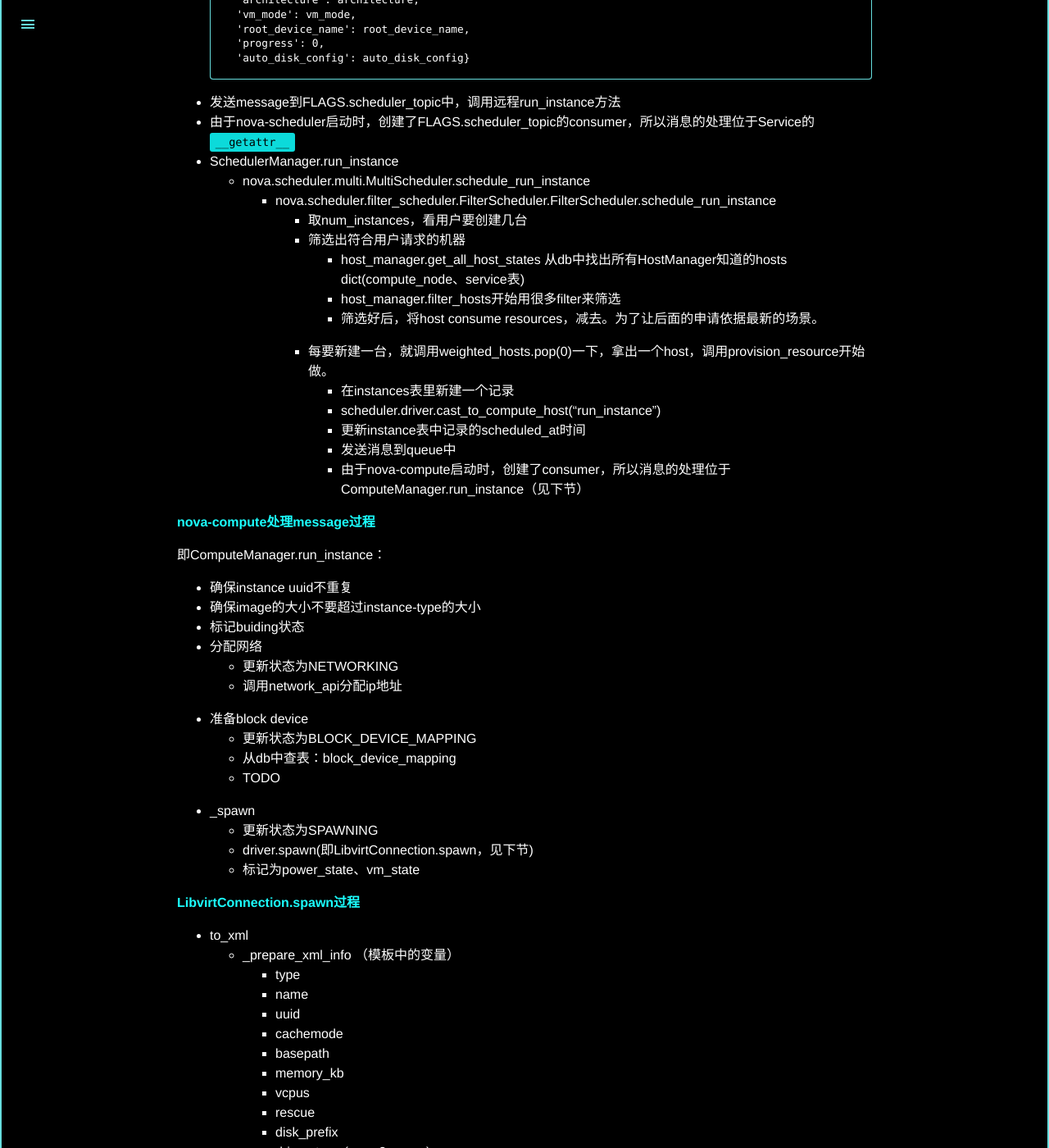
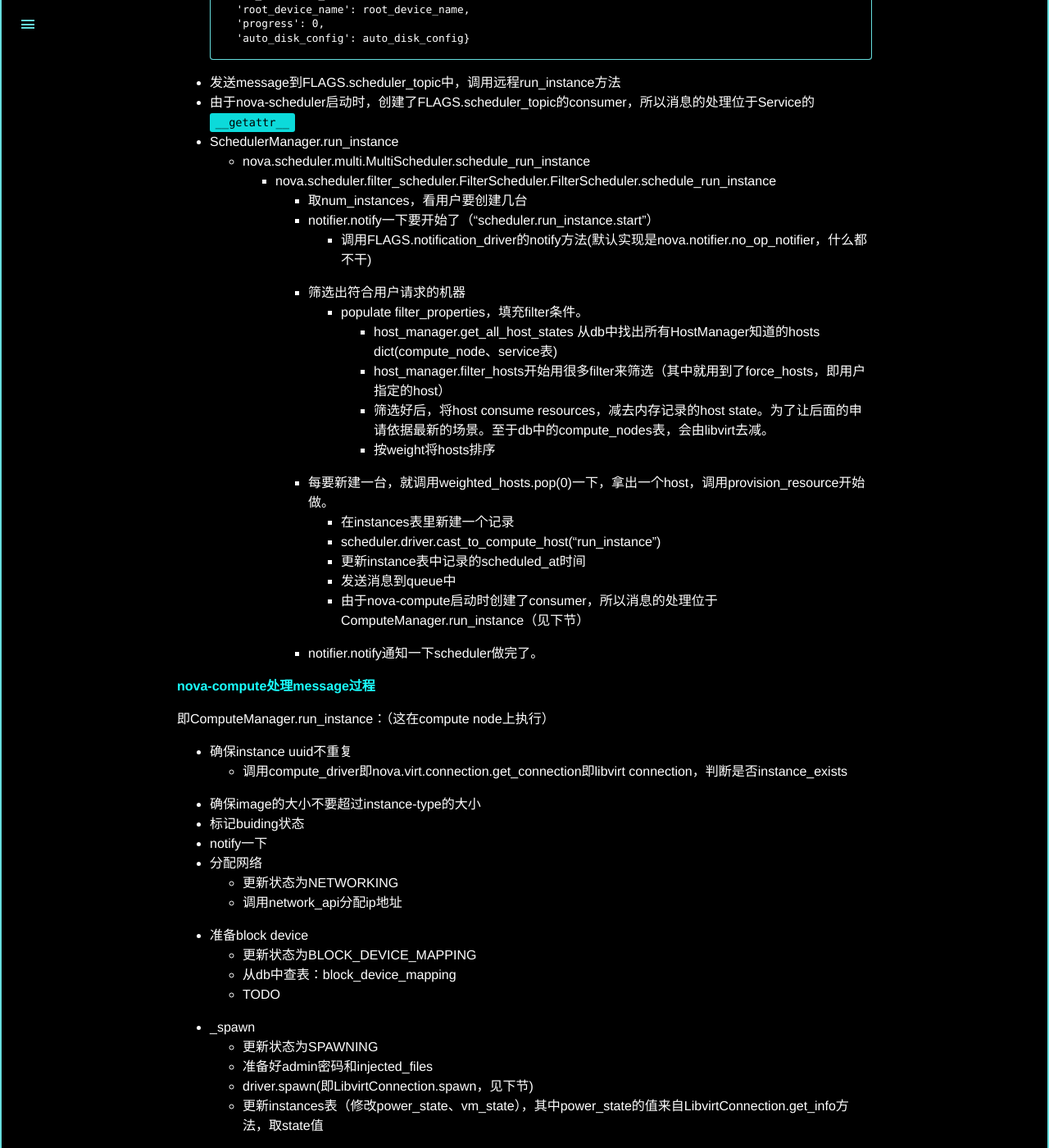
Before and after one commit to CheeseLee/zhouyaguo.github.io, a Jekyll site: the page built from _posts/2015-09-02-nova.md, in a window 1280 px wide and 1400 px high, scrolled down 5761 px. Shown: the whole window at 82% size. Built offline with Jekyll 4.4.1, drawn with Linux system fonts in a browser that asks for light colours; Markdown is read by kramdown in place of the engine named in the settings; comment, search, counter and statistics services are not loaded; some of the changed text lies outside the part shown.

Commit message:
polish nova

````diff
--- a/_posts/2015-09-02-nova.md
+++ b/_posts/2015-09-02-nova.md
@@ -210,7 +210,7 @@ nova.compute.api.API.create -> nova.compute.api.API.create : check policy
 	- check\_requested_networks
 - 检查申请的memory是否比套餐小，否则抛InstanceTypeMemoryTooSmall (从FLAGS.glance\_api\_servers随机挑选一个，创建GlanceClient，放入GlanceImageService对象中)
 - ensure\_default\_security_group 确保context至少有一个安全组
-- 如果availability\_zone中：后面的host名字不为空，则将host放入scheduler_hints，提醒scheduler要在指定的机器上生成。
+- 如果availability\_zone中：后面的host名字不为空，则将host设置到filter_properties的force_hosts中。
 - 准备好base_options
 
 	```
@@ -254,26 +254,32 @@ nova.compute.api.API.create -> nova.compute.api.API.create : check policy
 	- nova.scheduler.multi.MultiScheduler.schedule\_run_instance
 		- nova.scheduler.filter\_scheduler.FilterScheduler.FilterScheduler.schedule\_run_instance
 			- 取num_instances，看用户要创建几台
+			- notifier.notify一下要开始了（“scheduler.run_instance.start”）
+				- 调用FLAGS.notification_driver的notify方法(默认实现是nova.notifier.no_op_notifier，什么都不干)
 			- 筛选出符合用户请求的机器
+			  - populate filter_properties，填充filter条件。
 				- host\_manager.get\_all\_host\_states 从db中找出所有HostManager知道的hosts dict(compute_node、service表)
-				- host\_manager.filter_hosts开始用很多filter来筛选
-				- 筛选好后，将host consume resources，减去。为了让后面的申请依据最新的场景。
+				- host\_manager.filter_hosts开始用很多filter来筛选（其中就用到了force_hosts，即用户指定的host）
+				- 筛选好后，将host consume resources，减去内存记录的host state。为了让后面的申请依据最新的场景。至于db中的compute_nodes表，会由libvirt去减。
+				- 按weight将hosts排序
 			- 每要新建一台，就调用weighted\_hosts.pop(0)一下，拿出一个host，调用provision\_resource开始做。
 				- 在instances表里新建一个记录
 				- scheduler.driver.cast\_to\_compute\_host("run_instance")
 				- 更新instance表中记录的scheduled_at时间
 				- 发送消息到queue中
-				- 由于nova-compute启动时，创建了consumer，所以消息的处理位于ComputeManager.run_instance（见下节）
-
+				- 由于nova-compute启动时创建了consumer，所以消息的处理位于ComputeManager.run_instance（见下节）
+			- notifier.notify通知一下scheduler做完了。
 
 **nova-compute处理message过程**
 
 
-即ComputeManager.run_instance：
+即ComputeManager.run_instance：（这在compute node上执行）
 
 - 确保instance uuid不重复
+	- 调用compute_driver即nova.virt.connection.get_connection即libvirt connection，判断是否instance_exists
 - 确保image的大小不要超过instance-type的大小
 - 标记buiding状态
+- notify一下
 - 分配网络
 	- 更新状态为NETWORKING
 	- 调用network_api分配ip地址
@@ -283,9 +289,11 @@ nova.compute.api.API.create -> nova.compute.api.API.create : check policy
 	- TODO
 - \_spawn
 	- 更新状态为SPAWNING
+	- 准备好admin密码和injected_files
 	- driver.spawn(即LibvirtConnection.spawn，见下节)
-	- 标记为power\_state、vm_state
-
+	- 更新instances表（修改power\_state、vm_state），其中power\_state的值来自LibvirtConnection.get_info方法，取state值
+- \_update\_access\_ip
+- notify一下 create.end
 
 **LibvirtConnection.spawn过程**
 
@@ -321,15 +329,17 @@ nova.compute.api.API.create -> nova.compute.api.API.create : check policy
 	- 使用[Cheetah template](http://cheetahtemplate.org/index.html) 修改FLAGS.libvirt\_xml_template的内容，放内存里
 - firewall_driver 设置策略
 - \_create_image
+  - ensure directories exist and are writable
 	- 生成libvirt.xml
+	- sha1来定义root_fname
 	- \_cache_image
-		- 调用libvirt\_utils.fetch\_image把远程image取到instance目录的_base目录下
+		- 调用libvirt\_utils.fetch\_image把远程image取到instance目录的_base目录下（image_service.get）
 		- copy\_and_extend
 			- 从_base目录cp到独立的vm目录去
-			- 如果申请的size大于镜像模板大小，则调用`qemu-img resize`来修改大小
+			- 如果申请的size大于镜像模板大小，则调用`qemu-img resize`来修改大小，e2fsck，resize2fs来resize filesystem
 		- inject\_data (ssh key, net, metadata, admin_password) (Injects a ssh key and optionally net data into a disk image)
 		- inject_files (Injects arbitrary files into a disk image)
-		- inject的方法就是将image mount到主机上，然后修改、拷贝。
+		- inject的方法就是将image mount到主机上，然后修改、拷贝。（nbd.Mount.do_mount） ,kpartx -a 可以查看image内部分区。注意：kpartx对raw格式无用
 - 根据xml来create\_new_domain
 	- 调用libvirt connect的defineXML方法
 
````
